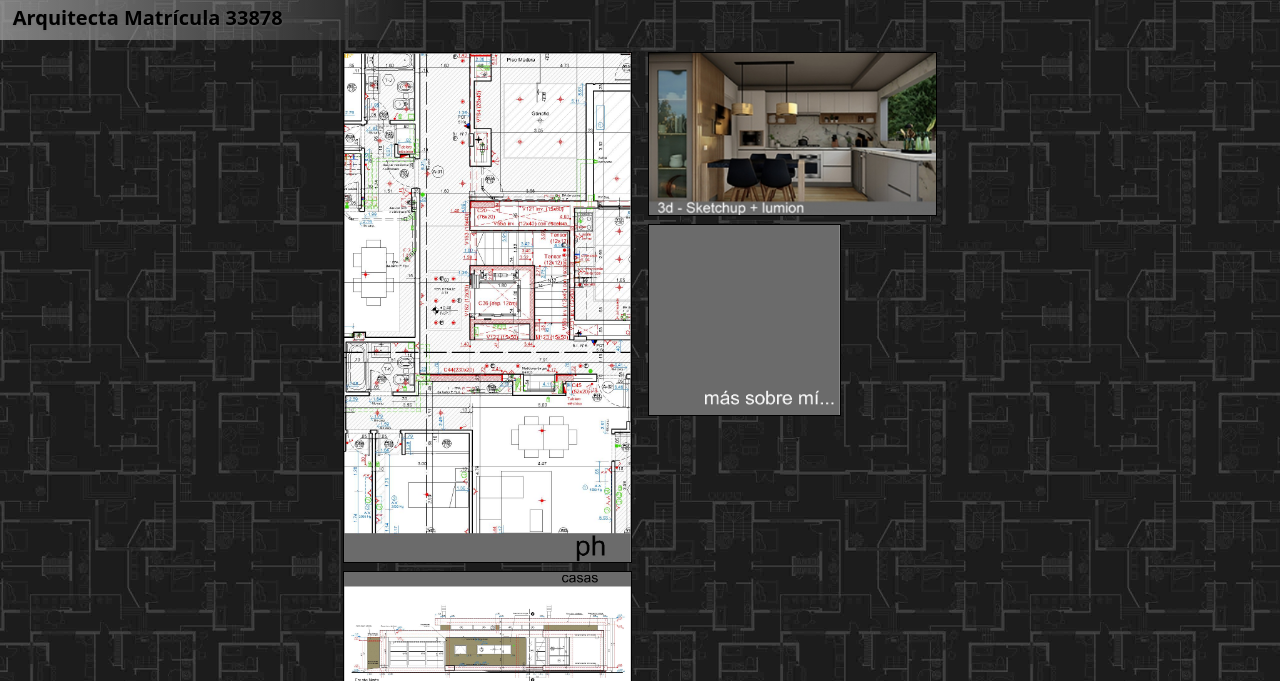
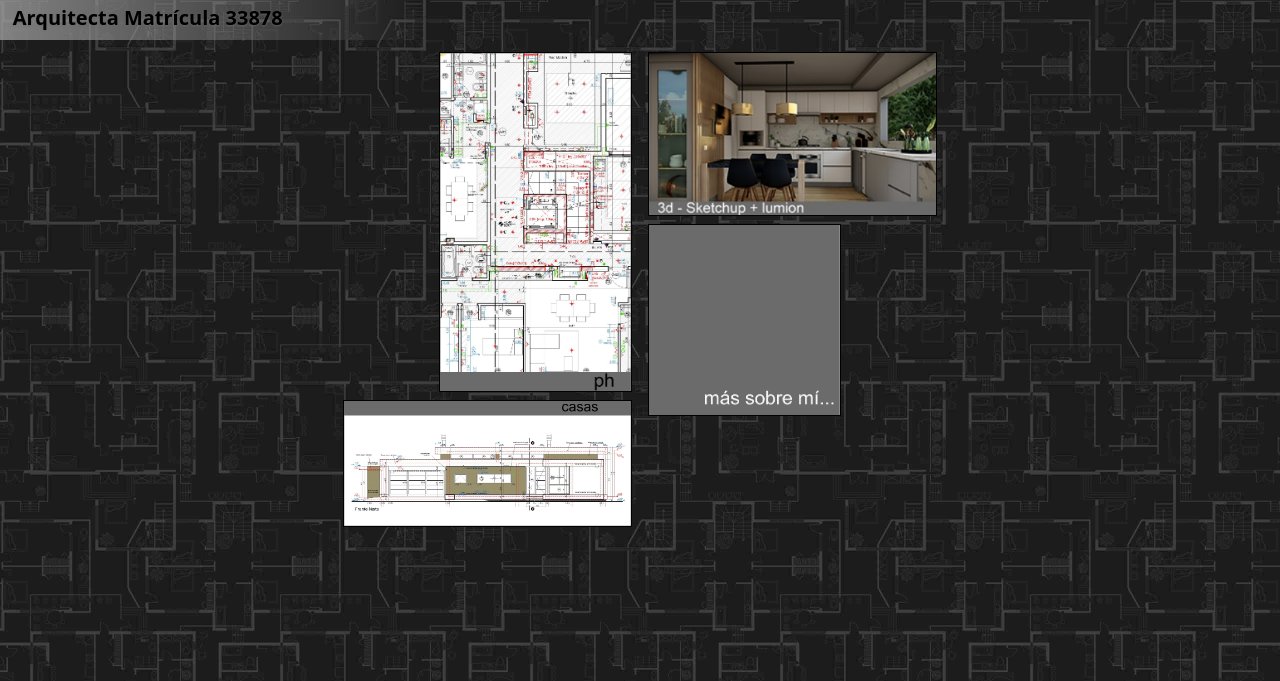
Before and after one commit to claudio-delgado/elico, a plain HTML site: page index.html in a window 1280 px wide. Shown: the part 56-737 px from the top of the page. Drawn offline with nearby package versions, Linux system fonts and the light colour scheme.

Commit message:
Arreglo para achicar la imagen inicial del home.

```diff
--- a/index.html
+++ b/index.html
@@ -18,7 +18,7 @@
     </div-->
     <div class="sm:w-1/3 sm:h-full">
       <div class="sm:flex sm:items-stretch sm:justify-end m-2">
-        <a href="./pdf/3_ECOHOUSE - Concurso Inglaterra.pdf" target="_blank" class="w-3/4">
+        <a href="./pdf/3_ECOHOUSE - Concurso Inglaterra.pdf" target="_blank" class="w-1/2">
           <img src="./imagenes/1_VITA.jpg" alt="./imagenes/1_VITA.jpg" class="border border-black hover:border-2 hover:border-blue-500">
         </a>
       </div>
```
